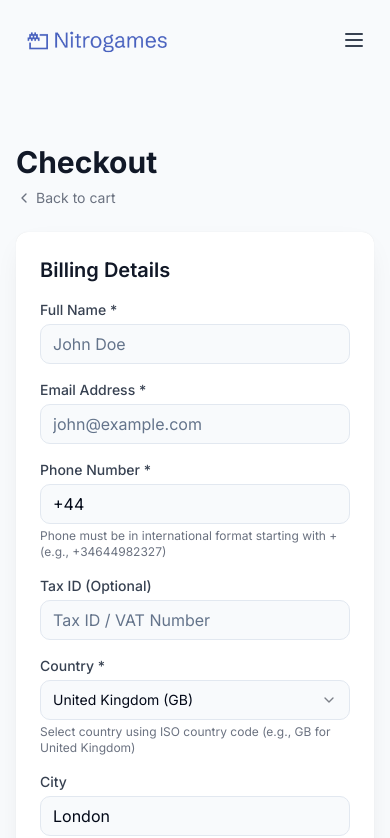
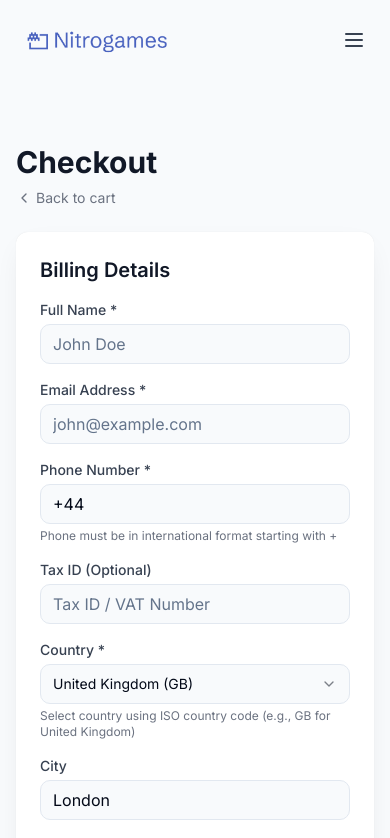
Before and after one commit to raulandreihategan/nitro-trade-hub, a React (Vite) app: page /checkout in a window 390 px wide. Shown: the top 838 px of the page. Built offline with nearby package versions, Linux system fonts and the light colour scheme.

Commit message:
Remove phone number example
Removes the specific phone number example from the codebase.

```diff
--- a/src/pages/Checkout.tsx
+++ b/src/pages/Checkout.tsx
@@ -64,7 +64,7 @@ const Checkout = () => {
       case 'email':
         return !/^\S+@\S+\.\S+$/.test(value) ? 'Valid email is required' : '';
       case 'phone':
-        return !/^\+[0-9]{6,15}$/.test(value.replace(/\s+/g, '')) ? 'Phone must be in international format starting with + (e.g., +34644982327)' : '';
+        return !/^\+[0-9]{6,15}$/.test(value.replace(/\s+/g, '')) ? 'Phone must be in international format starting with +' : '';
       case 'country':
         return value.trim() === '' ? 'Country is required' : '';
       case 'taxId':
@@ -123,7 +123,7 @@ const Checkout = () => {
       isValid = false;
     }
     if (!formData.phone || !/^\+[0-9]{6,15}$/.test(formData.phone.replace(/\s+/g, ''))) {
-      newErrors.phone = 'Phone must be in international format starting with + (e.g., +34644982327)';
+      newErrors.phone = 'Phone must be in international format starting with +';
       isValid = false;
     }
     if (!formData.country.trim()) {
@@ -332,7 +332,7 @@ const Checkout = () => {
                       {errors.phone ? <p className="mt-1 text-sm text-red-600 flex items-center">
                           <AlertCircle className="h-3 w-3 mr-1" />
                           {errors.phone}
-                        </p> : <p className="mt-1 text-xs text-gray-500">Phone must be in international format starting with + (e.g., +34644982327)</p>}
+                        </p> : <p className="mt-1 text-xs text-gray-500">Phone must be in international format starting with +</p>}
                     </div>
 
                     <div>
--- a/src/utils/paymentErrors.ts
+++ b/src/utils/paymentErrors.ts
@@ -17,7 +17,7 @@ export const handlePaymentError = (error: any): Error => {
 
     // Handle specific error types
     if (error.message.includes('mobile')) {
-      return new Error('Phone must be in international format starting with + (e.g., +34644982327)');
+      return new Error('Phone must be in international format starting with +');
     }
 
     if (error.message.includes('country')) {
```
